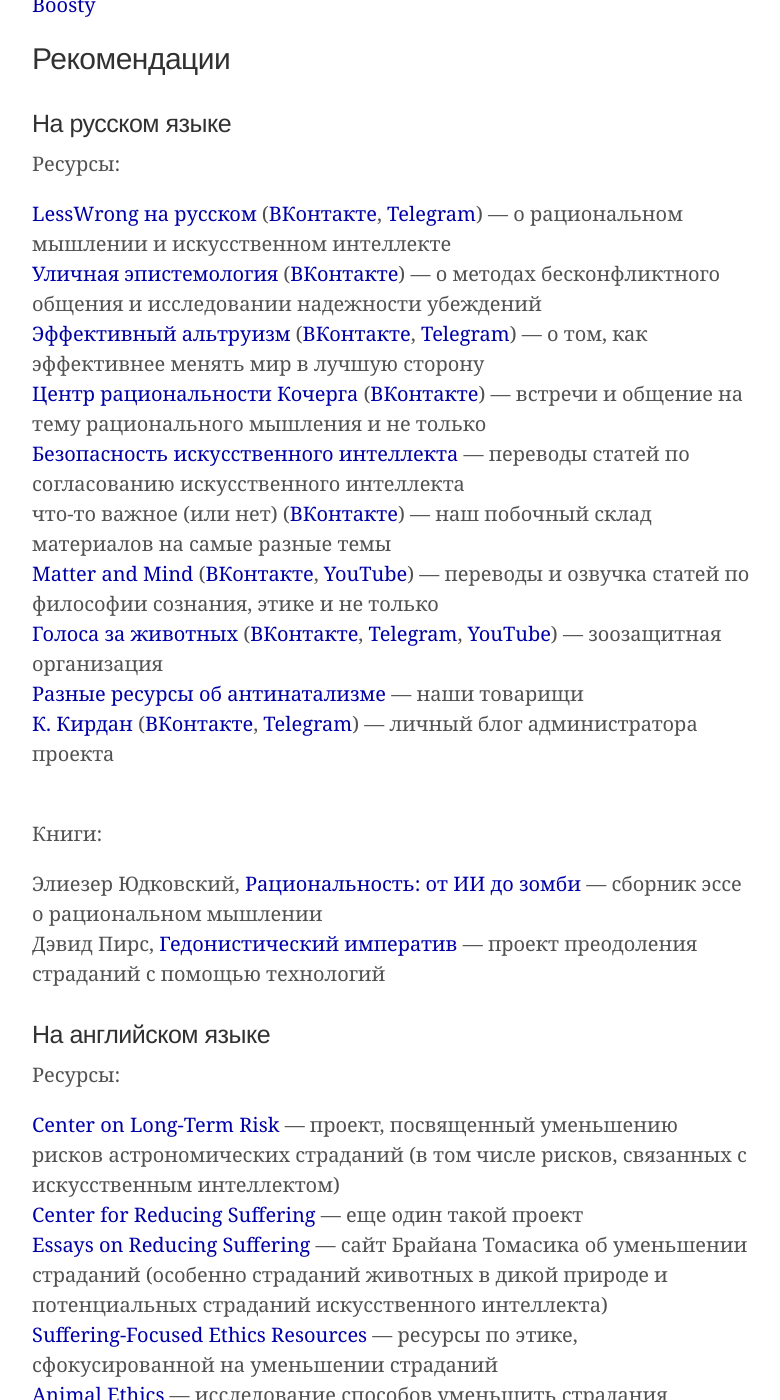
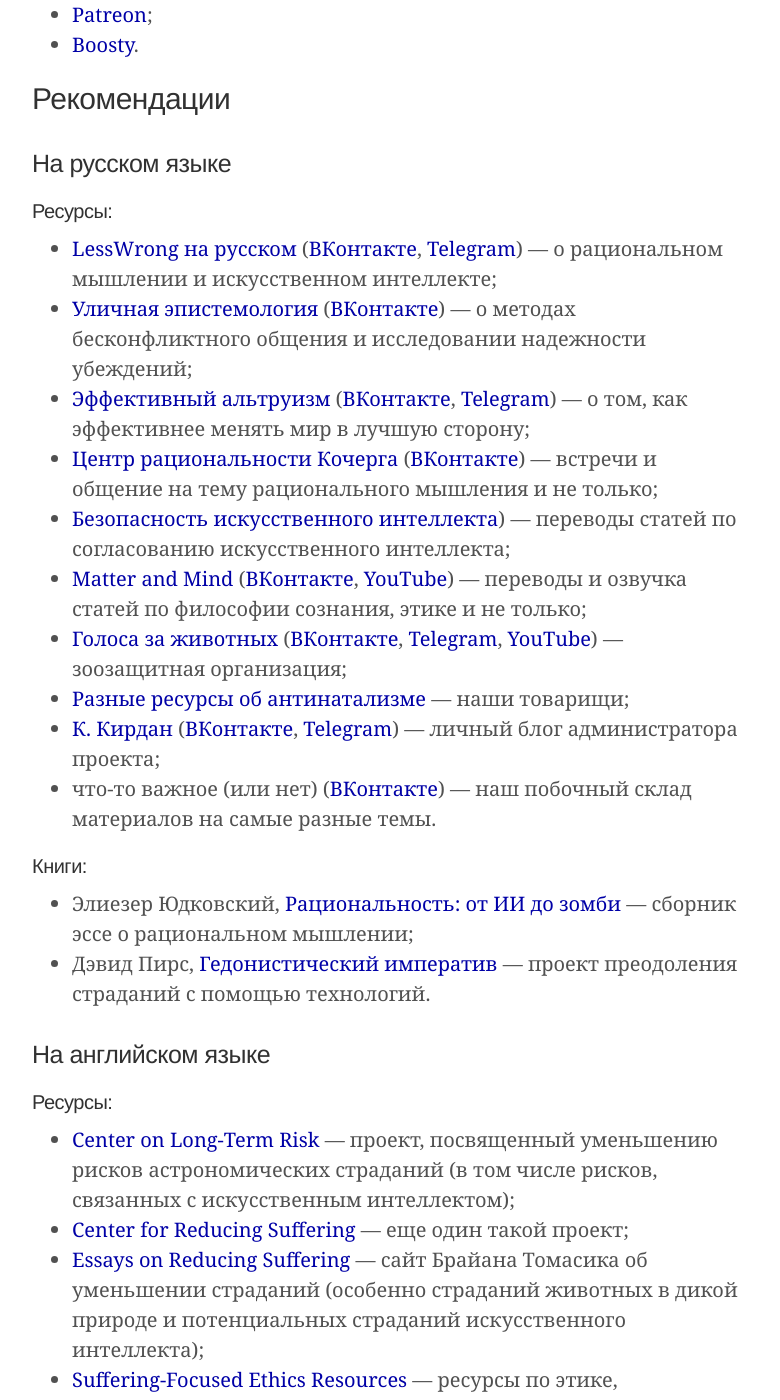
Before and after one commit to ReducingSuffering/reducingsuffering.github.io, a Jekyll site: the page built from links.md, in a window 1280 px wide and 1400 px high, scrolled down 462 px. Shown: the whole window, without its empty margins (248-1028 px from the left). Built offline with Jekyll 4.4.1, drawn with Linux system fonts in a browser that asks for light colours; some of the changed lines change nothing that is shown; some of the changed text lies outside the part shown.

Commit message:
Update links.md

```diff
--- a/links.md
+++ b/links.md
@@ -4,52 +4,53 @@
 ---
 ## Обратная связь
 
-Связаться с администратором проекта:<br>
-[ВКонтакте]({{ site.admin.vk }})<br>
-[Telegram]({{ site.admin.telegram }})<br>
-эл. почта [{{ site.admin.email }}](mailto:{{ site.admin.email }})
+Связаться с администратором проекта:
+* [ВКонтакте]({{ site.admin.vk }});
+* [Telegram]({{ site.admin.telegram }});
+* эл. почта [{{ site.admin.email }}](mailto:{{ site.admin.email }})
 
 ## Поддержать проект
 
-Финансово поддержать администратора<br>
-[Patreon]({{ site.admin.patreon }})<br>
-[Boosty]({{ site.admin.boosty }})
+Финансово поддержать администратора:
+* [Patreon]({{ site.admin.patreon }});
+* [Boosty]({{ site.admin.boosty }}).
 
 ## Рекомендации
 ### На русском языке
 
-Ресурсы:
+#### Ресурсы:
 
-{% include project-entry.html title="LessWrong на русском" url="https://lesswrong.ru/" vk="https://vk.com/public65688570" telegram="https://t.me/lesswrong_ru_news" text="о рациональном мышлении и искусственном интеллекте" %}
-{% include project-entry.html title="Уличная эпистемология" url="https://streetepistemology.ru/" vk="https://vk.com/street_epistemology" text="о методах бесконфликтного общения и исследовании надежности убеждений" %}
-{% include project-entry.html title="Эффективный альтруизм" url="https://ea-ru.org/" vk="https://vk.com/public71205962" telegram="https://t.me/effectivealtruism" text="о том, как эффективнее менять мир в лучшую сторону" %}
-{% include project-entry.html title="Центр рациональности Кочерга" url="https://kocherga-club.ru/" vk="https://vk.com/kocherga_club" text="встречи и общение на тему рационального мышления и не только" %}
-{% include project-entry.html title="Безопасность искусственного интеллекта" url="https://aisafety.ru/" text="переводы статей по согласованию искусственного интеллекта" %}
-{% include project-entry.html title="что-то важное (или нет)" vk="https://vk.com/public194967191" text="наш побочный склад материалов на самые разные темы" %}
-{% include project-entry.html title="Matter and Mind" url="https://ubq124.wordpress.com" vk="https://vk.com/public44220375" youtube="https://www.youtube.com/c/MatterandMind" text="переводы и озвучка статей по философии сознания, этике и не только" %}
-{% include project-entry.html title="Голоса за животных" url="https://voicesforanimals.ru/" vk="https://vk.com/voicesforanimals" telegram="https://t.me/voicesforanimals" youtube="https://www.youtube.com/voicesforanimals" text="зоозащитная организация" %}
-{% include project-entry.html title="Разные ресурсы об антинатализме" url="https://reducingsuffering.github.io/520.html" text="наши товарищи" %}
-{% include project-entry.html title="К. Кирдан" url="https://kkirdan.github.io/" vk="https://vk.com/kirdan" telegram="https://t.me/k_kirdan" text="личный блог администратора проекта" %}<br>
+* [LessWrong на русском](https://lesswrong.ru/) ([ВКонтакте](https://vk.com/public65688570), [Telegram](https://t.me/lesswrong_ru_news)) — о рациональном мышлении и искусственном интеллекте;
+* [Уличная эпистемология](https://streetepistemology.ru/) ([ВКонтакте](https://vk.com/street_epistemology)) — о методах бесконфликтного общения и исследовании надежности убеждений;
+* [Эффективный альтруизм](https://ea-ru.org/) ([ВКонтакте](https://vk.com/public71205962), [Telegram](https://t.me/effectivealtruism)) — о том, как эффективнее менять мир в лучшую сторону;
+* [Центр рациональности Кочерга](https://kocherga-club.ru/) ([ВКонтакте](https://vk.com/kocherga_club)) — встречи и общение на тему рационального мышления и не только;
+* [Безопасность искусственного интеллекта](https://aisafety.ru/)) — переводы статей по согласованию искусственного интеллекта;
+* [Matter and Mind](https://ubq124.wordpress.com) ([ВКонтакте](https://vk.com/public44220375), [YouTube](https://www.youtube.com/c/MatterandMind)) — переводы и озвучка статей по философии сознания, этике и не только;
+* [Голоса за животных](https://voicesforanimals.ru/) ([ВКонтакте](https://vk.com/voicesforanimals), [Telegram](https://t.me/voicesforanimals), [YouTube](https://www.youtube.com/voicesforanimals)) — зоозащитная организация;
+* [Разные ресурсы об антинатализме](https://reducingsuffering.github.io/520.html) — наши товарищи;
+* [К. Кирдан](https://kkirdan.github.io/) ([ВКонтакте](https://vk.com/kirdan), [Telegram](https://t.me/k_kirdan)) — личный блог администратора проекта;
+* что-то важное (или нет) ([ВКонтакте](https://vk.com/public194967191)) — наш побочный склад материалов на самые разные темы.
 
-Книги:
+#### Книги:
 
-{% include project-entry.html author="Элиезер Юдковский" title="Рациональность: от ИИ до зомби" url="https://lesswrong.ru/285" text="сборник эссе о рациональном мышлении" %}
-{% include project-entry.html author="Дэвид Пирс" title="Гедонистический императив" url="https://reducingsuffering.github.io/89.html" text="проект преодоления страданий с помощью технологий" %}
+* Элиезер Юдковский, [Рациональность: от ИИ до зомби](https://lesswrong.ru/285) — сборник эссе о рациональном мышлении;
+* Дэвид Пирс, [Гедонистический императив](https://reducingsuffering.github.io/89.html) — проект преодоления страданий с помощью технологий.
 
 ### На английском языке
 
-Ресурсы:
+#### Ресурсы:
 
-{% include project-entry.html title="Center on Long-Term Risk" url="https://longtermrisk.org/" text="проект, посвященный уменьшению рисков астрономических страданий (в том числе рисков, связанных с искусственным интеллектом)" %}
-{% include project-entry.html title="Center for Reducing Suffering" url="https://centerforreducingsuffering.org/" text="еще один такой проект" %}
-{% include project-entry.html title="Essays on Reducing Suffering" url="https://reducing-suffering.org/" text="сайт Брайана Томасика об уменьшении страданий (особенно страданий животных в дикой природе и потенциальных страданий искусственного интеллекта)" %}
-{% include project-entry.html title="Suffering-Focused Ethics Resources" url="https://suffering-focused-ethics.surge.sh/" text="ресурсы по этике, сфокусированной на уменьшении страданий" %}
-{% include project-entry.html title="Animal Ethics" url="https://www.animal-ethics.org/" text="исследование способов уменьшить страдания животных в дикой природе" %}
-{% include project-entry.html title="Sentience Research" url="https://sentience-research.org/" text="исследование способности разных существ страдать" %}
-{% include project-entry.html title="Effective Altruism" url="https://www.effectivealtruism.org/" text="об эффективных способах сделать мир лучше" %}
-{% include project-entry.html title="Utilitarianism" url="https://www.utilitarianism.net/" text="об утилитарной этике" %}<br>
+* [Center on Long-Term Risk](https://longtermrisk.org/) — проект, посвященный уменьшению рисков астрономических страданий (в том числе рисков, связанных с искусственным интеллектом);
+* [Center for Reducing Suffering](https://centerforreducingsuffering.org/) — еще один такой проект;
+* [Essays on Reducing Suffering](https://reducing-suffering.org/) — сайт Брайана Томасика об уменьшении страданий (особенно страданий животных в дикой природе и потенциальных страданий искусственного интеллекта);
+* [Suffering-Focused Ethics Resources](https://suffering-focused-ethics.surge.sh/) — ресурсы по этике, сфокусированной на уменьшении страданий;
+* [Animal Ethics](https://www.animal-ethics.org/) — исследование способов уменьшить страдания животных в дикой природе;
+* [Sentience Research](https://sentience-research.org/) — исследование способности разных существ страдать;
+* [Effective Altruism](https://www.effectivealtruism.org/) — об эффективных способах сделать мир лучше;
+* [Utilitarianism](https://www.utilitarianism.net/) — об утилитарной этике;
+* something relevant (or not) ([ВКонтакте](https://vk.com/public195713045)) — наш склад материалов на разные темы.
 
-Книги:
+#### Книги:
 
-{% include project-entry.html author="Magnus Vinding" title="Suffering-Focused Ethics: Defense and Implications" url="https://magnusvinding.com/2020/05/31/suffering-focused-ethics-defense-and-implications/" text="об этике, сфокусированной на уменьшении страданий" %}
-{% include project-entry.html author="Tobias Baumann" title="Avoiding the Worst: How to Prevent a Moral Catastrophe" url="https://centerforreducingsuffering.org/research/avoiding-the-worst/" text="о том, как избежать рисков распространения астрономических страданий" %}
+* Magnus Vinding, [Suffering-Focused Ethics: Defense and Implications](https://magnusvinding.com/2020/05/31/suffering-focused-ethics-defense-and-implications/) — об этике, сфокусированной на уменьшении страданий;
+* Tobias Baumann, [Avoiding the Worst: How to Prevent a Moral Catastrophe](https://centerforreducingsuffering.org/research/avoiding-the-worst/) — о том, как избежать рисков распространения астрономических страданий.
```
